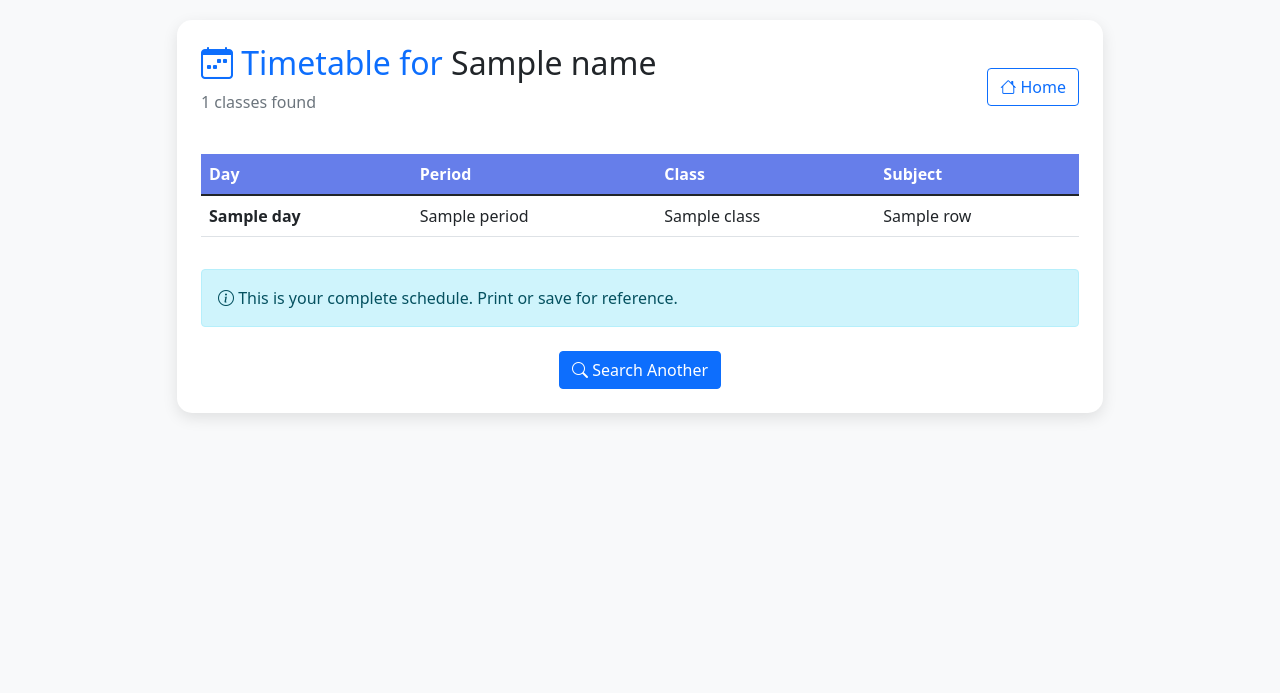
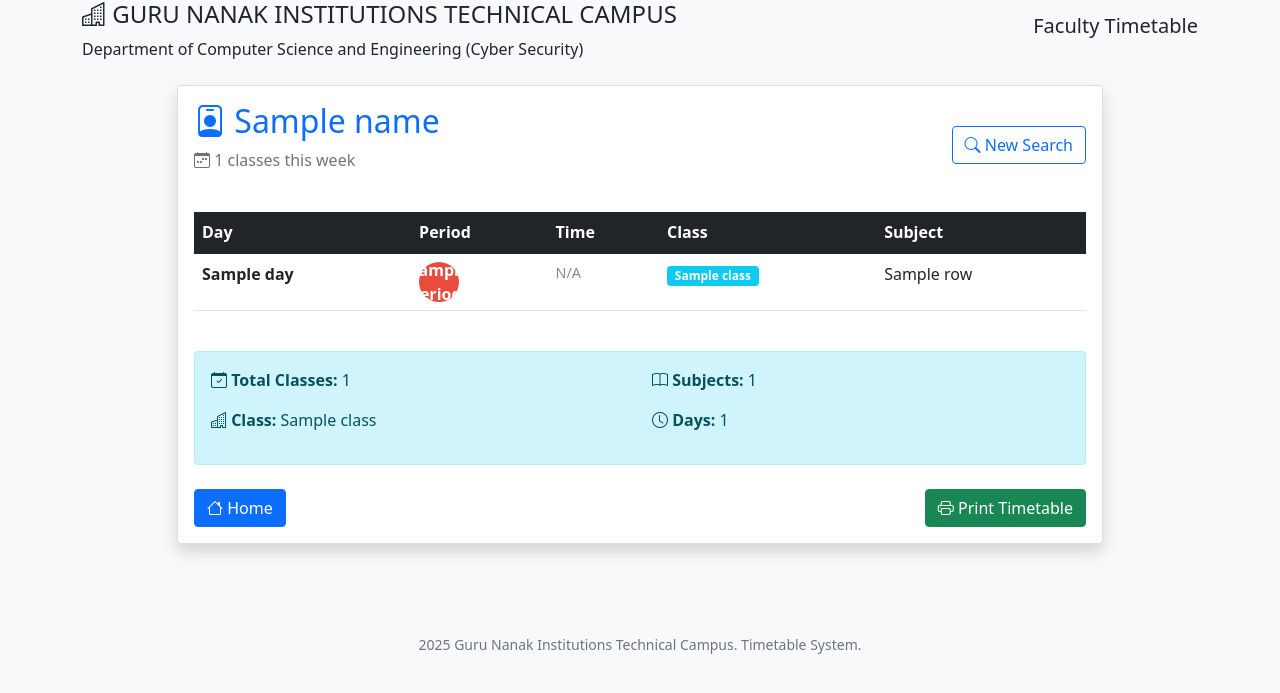
Before and after one commit to thirumaleshwar2007-arch/faculty-timetable-gnitc, a Flask app: template templates/result.html in a window 1280 px wide. Shown: the top 693 px of the page. Run offline with Flask 3, Linux system fonts and the light colour scheme; the template is opened without the code that fills it: most values are stand-ins (such as "Sample title", 1, 10 or a date in 2020).

Commit message:
Added GNITC simple test data and improved ui

```diff
--- a/app.py
+++ b/app.py
@@ -19,8 +19,72 @@ def home():
 
 @app.route("/search", methods=["POST"])
 def search():
-    name = request.form["faculty"]
-    return f"Searching for: {name} (Feature will work after upload)"
+    name = request.form["faculty"].strip()
+
+    filepath = os.path.join(app.config["UPLOAD_FOLDER"], "timetable.xlsx")
+
+    if not os.path.exists(filepath):
+        return render_template("result.html",
+                             error="📭 No timetable uploaded yet. Contact HOD.",
+                             name=name,
+                             has_timetable=False)
+
+    try:
+        df = pd.read_excel(filepath)
+        df["Faculty"] = df["Faculty"].astype(str).str.strip()
+
+        # GNITC specific: Handle different name formats
+        # Search for partial matches (e.g., "Saleem" finds "Mr. MD. Saleem")
+        search_name_lower = name.lower()
+
+        # Try different search patterns
+        filtered = df[
+            df["Faculty"].str.lower().str.contains(search_name_lower) |
+            df["Faculty"].str.lower().str.replace(".", "").str.replace(" ", "").str.contains(search_name_lower.replace(" ", ""))
+        ]
+
+        if len(filtered) == 0:
+            # Get suggestions
+            all_faculty = df["Faculty"].unique()
+            suggestions = []
+            for faculty in all_faculty:
+                faculty_lower = faculty.lower()
+                if (search_name_lower in faculty_lower or
+                    search_name_lower in faculty_lower.replace(".", "").replace(" ", "")):
+                    suggestions.append(faculty)
+
+            return render_template("result.html",
+                                 error=f"❌ No timetable found for '{name}'",
+                                 suggestions=suggestions[:5],
+                                 name=name,
+                                 has_timetable=True)
+
+        data = filtered.to_dict(orient="records")
+
+        # Add period times for GNITC
+        period_times = {
+            1: "9:10-10:10",
+            2: "10:10-11:10",
+            3: "11:10-12:10",
+            4: "12:10-1:10",
+            5: "2:00-3:00",
+            6: "3:00-4:00"
+        }
+
+        for row in data:
+            row['Time'] = period_times.get(row['Period'], 'N/A')
+
+        return render_template("result.html",
+                             data=data,
+                             name=name,
+                             count=len(data),
+                             has_timetable=True)
+
+    except Exception as e:
+        return render_template("result.html",
+                             error=f"⚠️ Error: {str(e)}",
+                             name=name,
+                             has_timetable=True)
 
 @app.route("/admin")
 def admin():
--- a/templates/result.html
+++ b/templates/result.html
@@ -1,34 +1,71 @@
 <!DOCTYPE html>
-<html>
+<html lang="en">
 <head>
-    <title>Timetable for {{ name }}</title>
+    <meta charset="UTF-8">
+    <meta name="viewport" content="width=device-width, initial-scale=1.0">
+    <title>Timetable for {{ name }} | GNITC</title>
     <link href="https://cdn.jsdelivr.net/npm/bootstrap@5.1.3/dist/css/bootstrap.min.css" rel="stylesheet">
     <link rel="stylesheet" href="https://cdn.jsdelivr.net/npm/bootstrap-icons@1.8.1/font/bootstrap-icons.css">
     <style>
-        body { background: #f8f9fa; padding: 20px; }
-        .timetable-card { background: white; border-radius: 15px; box-shadow: 0 5px 15px rgba(0,0,0,0.1); }
-        .table th { background: #667eea; color: white; }
+        body { background: #f8f9fa; }
+        .gnitc-header {
+            background: linear-gradient(45deg, #2c3e50, #3498db);
+            color: white;
+            padding: 20px;
+            border-radius: 10px 10px 0 0;
+        }
+        .period-badge {
+            background: #e74c3c;
+            color: white;
+            width: 40px;
+            height: 40px;
+            border-radius: 50%;
+            display: flex;
+            align-items: center;
+            justify-content: center;
+            font-weight: bold;
+        }
+        .time-slot {
+            color: #7f8c8d;
+            font-size: 0.9rem;
+        }
     </style>
 </head>
 <body>
+    <!-- GNITC Header -->
+    <div class="container-fluid gnitic-header">
         <div class="container">
+            <div class="row align-items-center">
+                <div class="col-md-8">
+                    <h4><i class="bi bi-building"></i> GURU NANAK INSTITUTIONS TECHNICAL CAMPUS</h4>
+                    <p class="mb-0">Department of Computer Science and Engineering (Cyber Security)</p>
+                </div>
+                <div class="col-md-4 text-end">
+                    <h5>Faculty Timetable</h5>
+                </div>
+            </div>
+        </div>
+    </div>
+
+    <div class="container py-4">
         <div class="row justify-content-center">
-            <div class="col-md-10">
-                <div class="timetable-card p-4">
+            <div class="col-lg-10">
+                <div class="card shadow">
+                    <div class="card-body">
                         <!-- Header -->
                         <div class="d-flex justify-content-between align-items-center mb-4">
                             <div>
                                 <h2 class="text-primary">
-                                <i class="bi bi-calendar-week"></i>
-                                {% if data %}Timetable for <span class="text-dark">{{ name }}</span>
-                                {% else %}Search Results{% endif %}
+                                    <i class="bi bi-person-badge"></i> {{ name }}
                                 </h2>
-                            {% if count %}
-                            <p class="text-muted">{{ count }} classes found</p>
+                                {% if data %}
+                                <p class="text-muted">
+                                    <i class="bi bi-calendar-week"></i> {{ count }} classes this week
+                                </p>
                                 {% endif %}
                             </div>
                             <a href="/" class="btn btn-outline-primary">
-                            <i class="bi bi-house"></i> Home
+                                <i class="bi bi-search"></i> New Search
                             </a>
                         </div>
 
@@ -39,19 +76,17 @@
 
                             {% if suggestions %}
                             <hr>
-                        <p>Did you mean:</p>
-                        <ul>
+                            <p><strong>Suggestions:</strong></p>
+                            <div class="d-flex flex-wrap gap-2">
                                 {% for suggestion in suggestions %}
-                            <li>
-                                <form action="/search" method="post" style="display: inline;">
+                                <form action="/search" method="post" class="d-inline">
                                     <input type="hidden" name="faculty" value="{{ suggestion }}">
-                                    <button type="submit" class="btn btn-link p-0">
-                                        {{ suggestion }}
+                                    <button type="submit" class="btn btn-sm btn-outline-primary">
+                                        <i class="bi bi-person"></i> {{ suggestion }}
                                     </button>
                                 </form>
-                            </li>
                                 {% endfor %}
-                        </ul>
+                            </div>
                             {% endif %}
                         </div>
                         {% endif %}
@@ -60,10 +95,11 @@
                         <!-- Timetable Table -->
                         <div class="table-responsive">
                             <table class="table table-hover">
-                            <thead>
+                                <thead class="table-dark">
                                     <tr>
                                         <th>Day</th>
                                         <th>Period</th>
+                                        <th>Time</th>
                                         <th>Class</th>
                                         <th>Subject</th>
                                     </tr>
@@ -72,8 +108,19 @@
                                     {% for row in data %}
                                     <tr>
                                         <td><strong>{{ row.Day }}</strong></td>
-                                    <td>{{ row.Period }}</td>
-                                    <td>{{ row.Class }}</td>
+                                        <td>
+                                            <div class="period-badge">{{ row.Period }}</div>
+                                        </td>
+                                        <td class="time-slot">
+                                            {% if row.Period == 1 %}9:10-10:10
+                                            {% elif row.Period == 2 %}10:10-11:10
+                                            {% elif row.Period == 3 %}11:10-12:10
+                                            {% elif row.Period == 4 %}12:10-1:10
+                                            {% elif row.Period == 5 %}2:00-3:00
+                                            {% elif row.Period == 6 %}3:00-4:00
+                                            {% else %}N/A{% endif %}
+                                        </td>
+                                        <td><span class="badge bg-info">{{ row.Class }}</span></td>
                                         <td>{{ row.Subject }}</td>
                                     </tr>
                                     {% endfor %}
@@ -81,24 +128,47 @@
                             </table>
                         </div>
 
-                    <!-- Summary -->
-                    <div class="alert alert-info mt-3">
-                        <i class="bi bi-info-circle"></i>
-                        This is your complete schedule. Print or save for reference.
+                        <!-- Summary Card -->
+                        <div class="alert alert-info mt-4">
+                            <div class="row">
+                                <div class="col-md-6">
+                                    <p><i class="bi bi-calendar-check"></i> <strong>Total Classes:</strong> {{ count }}</p>
+                                    <p><i class="bi bi-building"></i> <strong>Class:</strong> {{ data[0].Class if data else 'N/A' }}</p>
+                                </div>
+                                <div class="col-md-6">
+                                    <p><i class="bi bi-book"></i> <strong>Subjects:</strong> {{ data|map(attribute='Subject')|unique|list|length }}</p>
+                                    <p><i class="bi bi-clock"></i> <strong>Days:</strong> {{ data|map(attribute='Day')|unique|list|length }}</p>
+                                </div>
+                            </div>
                         </div>
                         {% endif %}
 
-                    <!-- Back Button -->
-                    <div class="text-center mt-4">
+                        <!-- Actions -->
+                        <div class="d-flex justify-content-between mt-4">
                             <a href="/" class="btn btn-primary">
-                            <i class="bi bi-search"></i> Search Another
+                                <i class="bi bi-house"></i> Home
                             </a>
+                            {% if data %}
+                            <button class="btn btn-success" onclick="window.print()">
+                                <i class="bi bi-printer"></i> Print Timetable
+                            </button>
+                            {% endif %}
+                        </div>
                     </div>
                 </div>
             </div>
         </div>
     </div>
 
+    <!-- Footer -->
+    <footer class="bg-light mt-5 py-3">
+        <div class="container text-center">
+            <small class="text-muted">
+                <i class="bi bi-c-circle"></i> 2025 Guru Nanak Institutions Technical Campus. Timetable System.
+            </small>
+        </div>
+    </footer>
+
     <script src="https://cdn.jsdelivr.net/npm/bootstrap@5.1.3/dist/js/bootstrap.bundle.min.js"></script>
 </body>
 </html>
```
Also changed, not shown: convert_gnitc_timetable.py (added, +109 -0 lines), create_test_excel.py (added, +67 -0 lines), 2 other files. Lines whose indentation alone changed are shown as unchanged.
